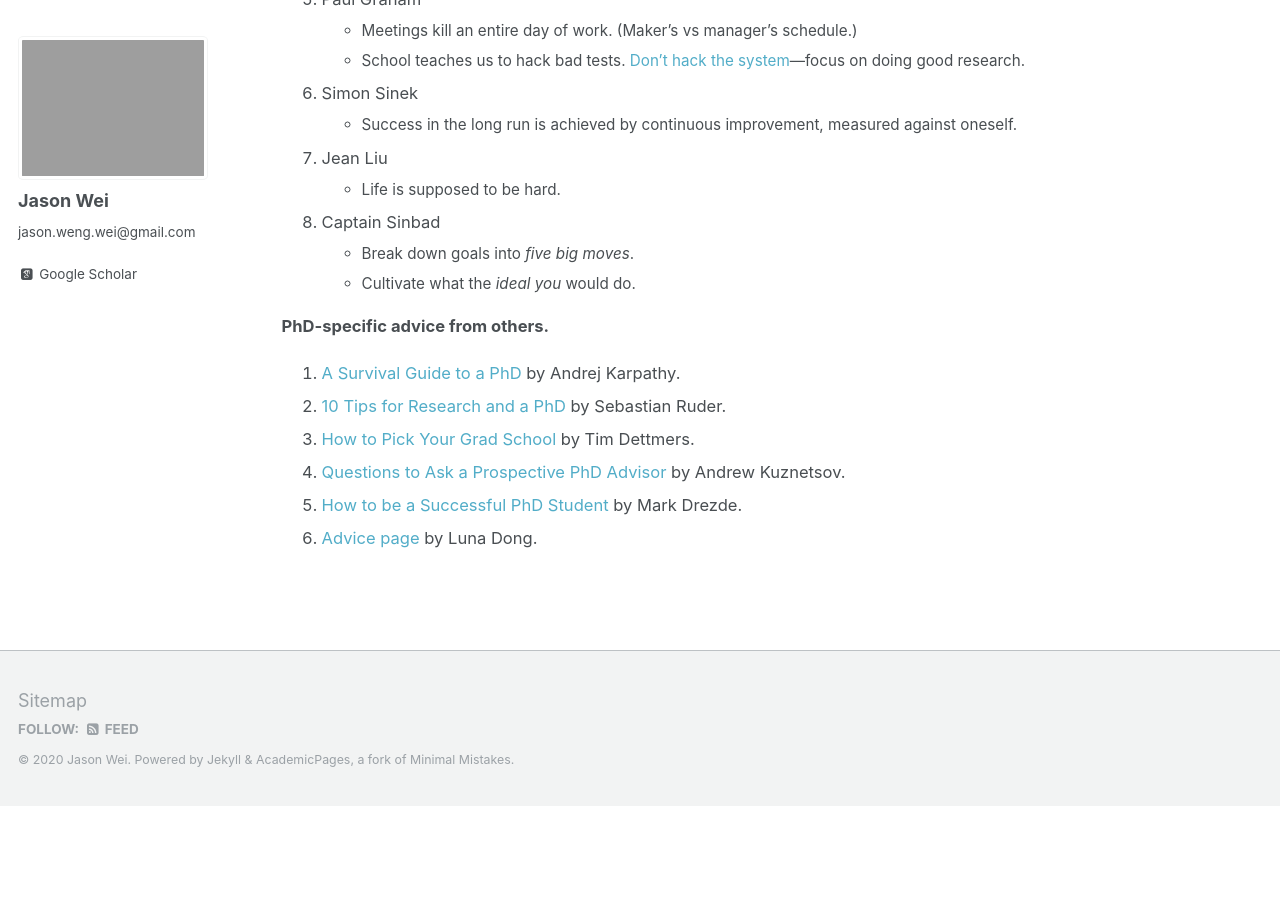
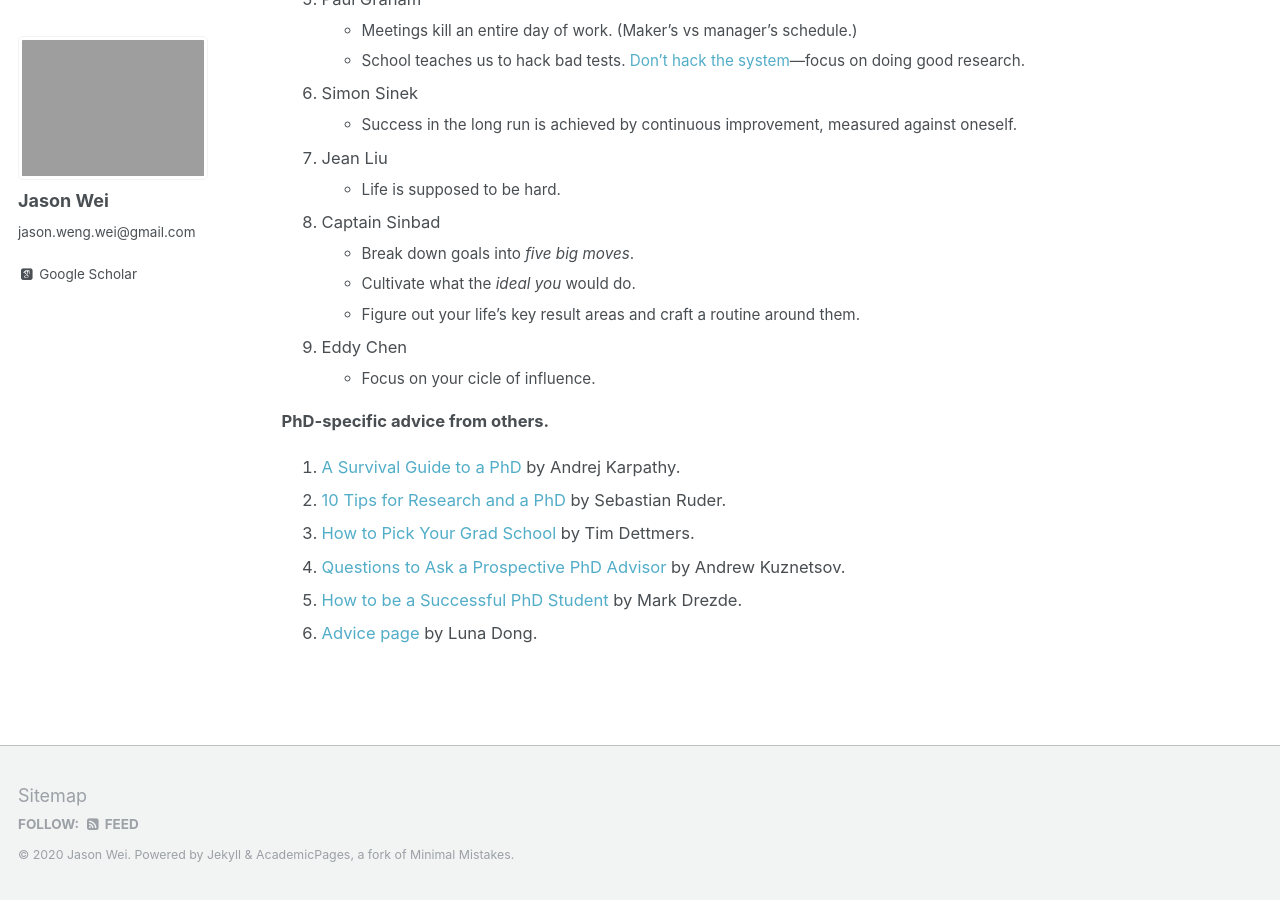
Before and after one commit to jasonwei20/jasonwei20.github.io, a Jekyll site: the page built from _pages/principles.md, in a window 1280 px wide and 900 px high, scrolled down 2828 px. Built offline with Jekyll 4.4.1, drawn with Linux system fonts in a browser that asks for light colours; some web fonts are replaced; before the commit the page ends 3634 px from its top, so only the background shows below that.

Commit message:
add stuff

```diff
--- a/_pages/principles.md
+++ b/_pages/principles.md
@@ -78,6 +78,9 @@ author_profile: true
 1. Captain Sinbad
 	- Break down goals into *five big moves*.
 	- Cultivate what the *ideal you* would do.
+	- Figure out your life's key result areas and craft a routine around them.
+1. Eddy Chen
+	- Focus on your cicle of influence.
 
 **PhD-specific advice from others.**
 1. [A Survival Guide to a PhD](https://karpathy.github.io/2016/09/07/phd/) by Andrej Karpathy.
```
